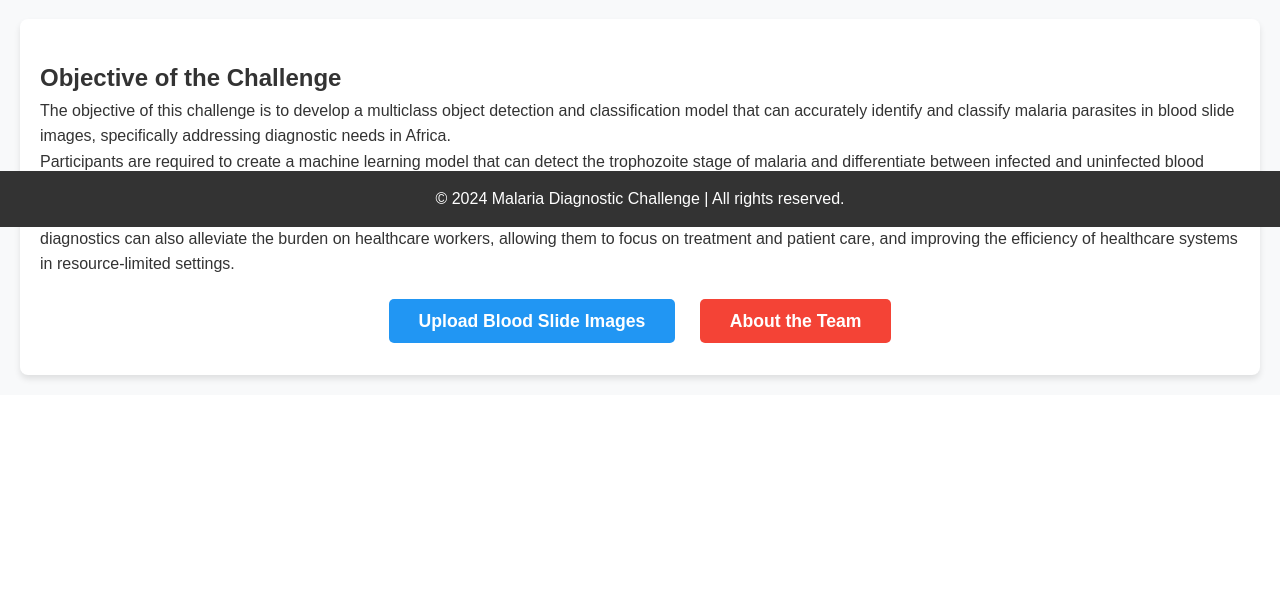
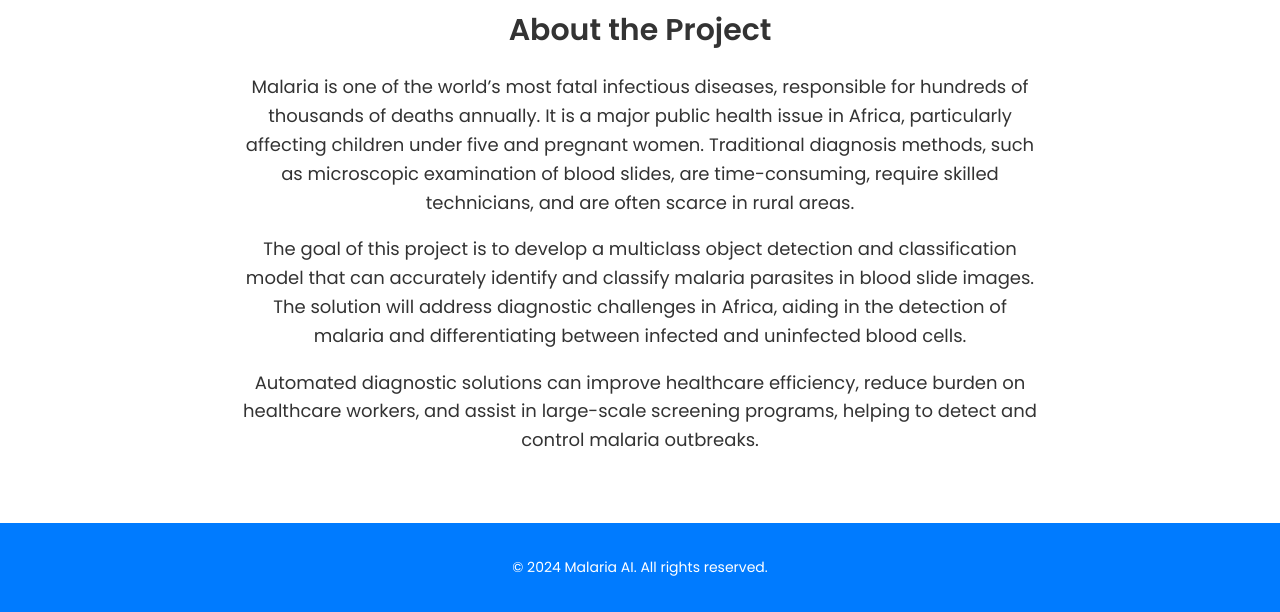
Before and after one commit to Exwhybaba/Malaria_Detection, a Flask app: page / in a window 1280 px wide. Shown: the part 573-1185 px from the top of the page. Before the commit the page ends 954 px from the top, so only its background shows below. Run offline with Flask 3, Linux system fonts and the light colour scheme; some libraries are stand-ins or nearby versions.

Commit message:
uodated css

```diff
--- a/static/styles/home.css
+++ b/static/styles/home.css
@@ -1,130 +1,133 @@
-/* Reset default margins and paddings */
-* {
+/* General Styles */
+body {
+    font-family: 'Poppins', sans-serif;
     margin: 0;
     padding: 0;
-    box-sizing: border-box;
+    background-color: #f8f8f8;
+    color: #333;
 }
 
-body {
-    font-family: 'Arial', sans-serif;
-    background-color: #f8f9fa;
-    color: #333;
-    line-height: 1.6;
+/* Navbar Styles */
+.navbar {
+    background-color: #007bff;
+    padding: 15px 0;
 }
 
-/* Header Section */
-header {
-    background-color: #4CAF50; /* Complementary green for the project */
+.navbar .container {
+    display: flex;
+    justify-content: space-between;
+    align-items: center;
+    padding: 0 20px;
+}
+
+.navbar-logo {
+    font-size: 24px;
     color: white;
-    padding: 30px 0;
+    text-decoration: none;
+    font-weight: 600;
+}
+
+.navbar-links {
+    list-style: none;
+    margin: 0;
+    padding: 0;
+    display: flex;
+}
+
+.navbar-links li {
+    margin-left: 20px;
+}
+
+.navbar-links a {
+    text-decoration: none;
+    color: white;
+    font-weight: 500;
+    font-size: 16px;
+}
+
+.navbar-links a:hover {
+    text-decoration: underline;
+}
+
+/* Hero Section */
+.hero {
+    background-color: #007bff;
+    color: white;
+    text-align: center;
+    padding: 80px 20px;
+}
+
+.hero h1 {
+    font-size: 50px;
+    margin-bottom: 20px;
+}
+
+.hero p {
+    font-size: 18px;
+    margin-bottom: 30px;
+    max-width: 600px;
+    margin-left: auto;
+    margin-right: auto;
+}
+
+.hero-buttons {
+    display: flex;
+    justify-content: center;
+    gap: 20px;
+}
+
+.btn-primary, .btn-secondary {
+    padding: 15px 25px;
+    font-size: 18px;
+    text-decoration: none;
+    border-radius: 5px;
+    display: inline-block;
+}
+
+.btn-primary {
+    background-color: #ff5722;
+    color: white;
+}
+
+.btn-primary:hover {
+    background-color: #e64a19;
+}
+
+.btn-secondary {
+    background-color: #ffffff;
+    color: #007bff;
+    border: 2px solid #007bff;
+}
+
+.btn-secondary:hover {
+    background-color: #f1f1f1;
+}
+
+/* About Section */
+.about {
+    background-color: #ffffff;
+    padding: 50px 20px;
     text-align: center;
 }
 
-header h1 {
-    font-size: 2.5em;
-    margin-bottom: 10px;
-}
-
-header p {
-    font-size: 1.2em;
-    font-weight: 300;
-}
-
-/* Description Section */
-#description {
-    display: flex;
-    justify-content: space-between;
-    align-items: center;
-    margin: 40px 20px;
-    padding: 20px;
-    background-color: #ffffff;
-    border-radius: 8px;
-    box-shadow: 0px 4px 6px rgba(0, 0, 0, 0.1);
-}
-
-#description .content-container {
-    display: flex;
-    flex-direction: row;
-    justify-content: space-between;
-    width: 100%;
-}
-
-#description .text {
-    flex: 1;
-    padding: 20px;
-}
-
-#description h2 {
-    font-size: 2em;
-    color: #4CAF50;
+.about h2 {
+    font-size: 30px;
     margin-bottom: 20px;
 }
 
-#description p {
-    font-size: 1.1em;
+.about p {
+    font-size: 18px;
+    max-width: 800px;
+    margin-left: auto;
+    margin-right: auto;
     line-height: 1.6;
-}
-
-#description .image img {
-    max-width: 100%;
-    border-radius: 8px;
-    box-shadow: 0px 4px 6px rgba(0, 0, 0, 0.1);
-    flex: 0.6;
-}
-
-/* Objective Section */
-#objective {
-    background-color: #ffffff;
-    padding: 40px 20px;
-    margin: 20px;
-    border-radius: 8px;
-    box-shadow: 0px 4px 6px rgba(0, 0, 0, 0.1);
-}
-
-#objective .text {
-    margin-bottom: 20px;
-}
-
-#objective .button-container {
-    text-align: center;
-    margin-top: 30px;
-}
-
-.btn {
-    padding: 12px 30px;
-    text-align: center;
-    font-size: 1.1em;
-    font-weight: bold;
-    border-radius: 5px;
-    text-decoration: none;
-    color: white;
-    margin: 10px;
-    transition: background-color 0.3s;
-}
-
-.upload-btn {
-    background-color: #2196F3; /* Blue for the upload button */
-}
-
-.upload-btn:hover {
-    background-color: #0b7dda;
-}
-
-.about-btn {
-    background-color: #f44336; /* Red for the about button */
-}
-
-.about-btn:hover {
-    background-color: #d32f2f;
 }
 
 /* Footer */
 footer {
-    background-color: #333;
+    background-color: #007bff;
     color: white;
+    padding: 20px 0;
     text-align: center;
-    padding: 15px 0;
-    position: fixed;
-    width: 100%;
-    bottom: 0;
+    font-size: 14px;
 }
--- a/templates/home.html
+++ b/templates/home.html
@@ -3,47 +3,52 @@
 <head>
     <meta charset="UTF-8">
     <meta name="viewport" content="width=device-width, initial-scale=1.0">
-    <title>Malaria Diagnostic Challenge</title>
+    <title>Malaria Detection AI</title>
     <link rel="stylesheet" href="../static/styles/home.css">
+    <link href="https://fonts.googleapis.com/css2?family=Poppins:wght@400;600&display=swap" rel="stylesheet">
 </head>
 <body>
-    <header>
-        <div class="header-container">
-            <h1>Malaria Diagnostic Challenge</h1>
-            <p>Revolutionizing Malaria Diagnosis with AI and Machine Learning</p>
+    <!-- Navbar -->
+    <nav class="navbar">
+        <div class="container">
+            <a href="/" class="navbar-logo">Malaria AI</a>
+            <ul class="navbar-links">
+                <li><a href="/">Home</a></li>
+                <li><a href="/upload">Upload Blood Slide</a></li>
+                <li><a href="/about">About Us</a></li>
+            </ul>
         </div>
-    </header>
+    </nav>
 
-    <section id="description">
-        <div class="content-container">
-            <div class="text">
-                <h2>About Malaria</h2>
-                <p>Malaria is one of the world’s most fatal infectious diseases, responsible for hundreds of thousands of deaths annually. It is a major public health issue in Africa, where it predominantly affects children under five and pregnant women.</p>
-                <p>Quick and accurate diagnosis is essential for treatment and management of malaria, but traditional methods of diagnosis, such as microscopic examination of blood slides, are resource-intensive and require skilled technicians, which are often scarce in rural and remote areas.</p>
-            </div>
-            <div class="image">
-                <img src="malaria_image.jpg" alt="Malaria Microscope" />
+    <!-- Hero Section -->
+    <section class="hero">
+        <div class="hero-content">
+            <h1>AI for Malaria Detection</h1>
+            <p>Quick and accurate malaria diagnosis to aid healthcare systems in Africa.</p>
+            <div class="hero-buttons">
+                <a href="/upload" class="btn-primary">Upload Blood Slide</a>
+                <a href="/about" class="btn-secondary">About the Team</a>
             </div>
         </div>
     </section>
 
-    <section id="objective">
-        <div class="content-container">
-            <div class="text">
-                <h2>Objective of the Challenge</h2>
-                <p>The objective of this challenge is to develop a multiclass object detection and classification model that can accurately identify and classify malaria parasites in blood slide images, specifically addressing diagnostic needs in Africa.</p>
-                <p>Participants are required to create a machine learning model that can detect the trophozoite stage of malaria and differentiate between infected and uninfected blood cells.</p>
-                <p>A scalable machine learning solution could be implemented in large-scale screening and early warning programs to detect and control malaria outbreaks. Automated diagnostics can also alleviate the burden on healthcare workers, allowing them to focus on treatment and patient care, and improving the efficiency of healthcare systems in resource-limited settings.</p>
-            </div>
-            <div class="button-container">
-                <a href="/upload" class="btn upload-btn">Upload Blood Slide Images</a>
-                <a href="/team" class="btn about-btn">About the Team</a>
-            </div>
+    <!-- About the Project Section -->
+    <section class="about">
+        <div class="container">
+            <h2>About the Project</h2>
+            <p>Malaria is one of the world’s most fatal infectious diseases, responsible for hundreds of thousands of deaths annually. It is a major public health issue in Africa, particularly affecting children under five and pregnant women. Traditional diagnosis methods, such as microscopic examination of blood slides, are time-consuming, require skilled technicians, and are often scarce in rural areas.</p>
+            <p>The goal of this project is to develop a multiclass object detection and classification model that can accurately identify and classify malaria parasites in blood slide images. The solution will address diagnostic challenges in Africa, aiding in the detection of malaria and differentiating between infected and uninfected blood cells.</p>
+            <p>Automated diagnostic solutions can improve healthcare efficiency, reduce burden on healthcare workers, and assist in large-scale screening programs, helping to detect and control malaria outbreaks.</p>
         </div>
     </section>
 
+    <!-- Footer -->
     <footer>
-        <p>&copy; 2024 Malaria Diagnostic Challenge | All rights reserved.</p>
+        <div class="container">
+            <p>&copy; 2024 Malaria AI. All rights reserved.</p>
+        </div>
     </footer>
+
+    <script src="https://kit.fontawesome.com/a076d05399.js"></script>
 </body>
 </html>
```
